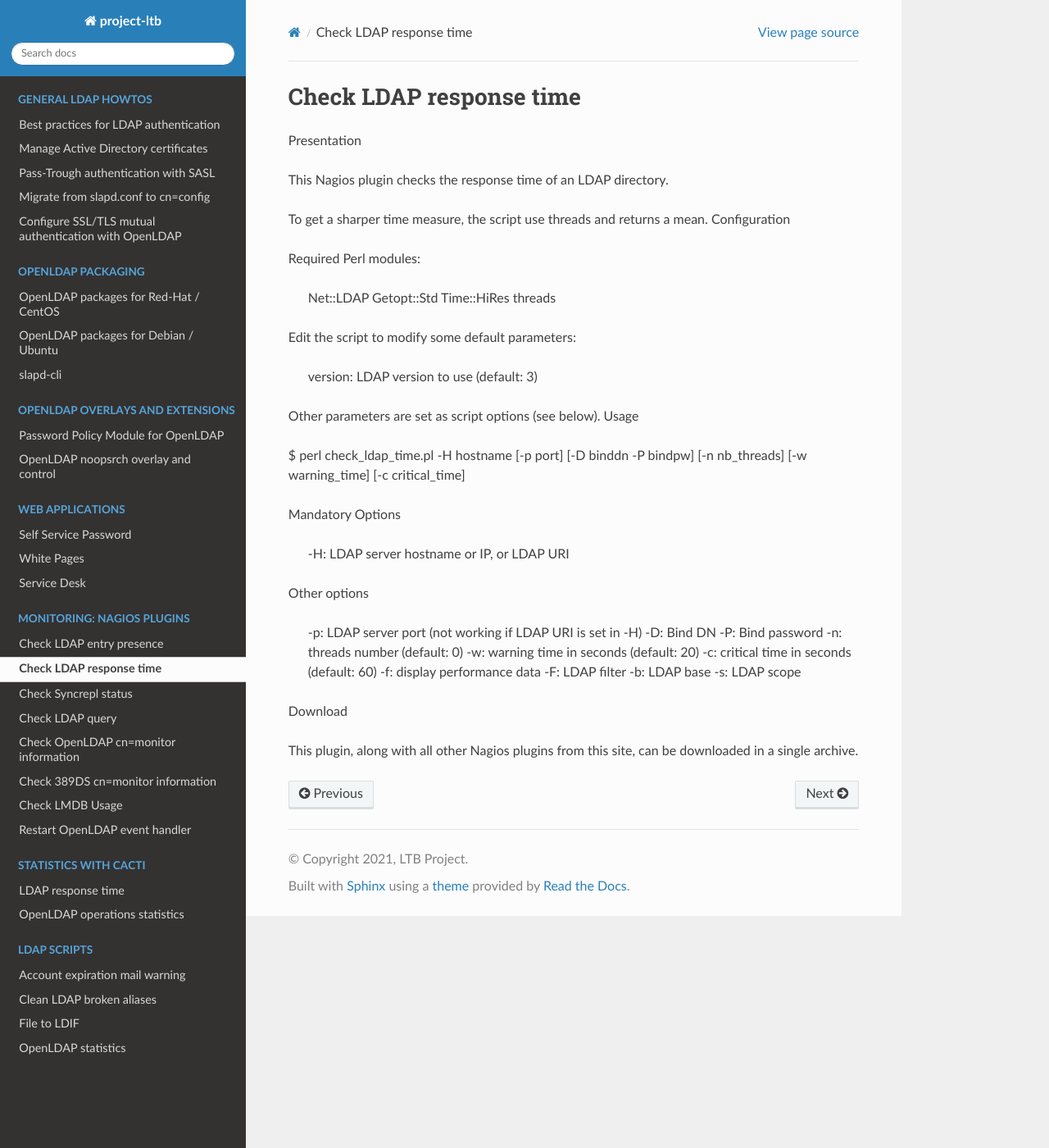
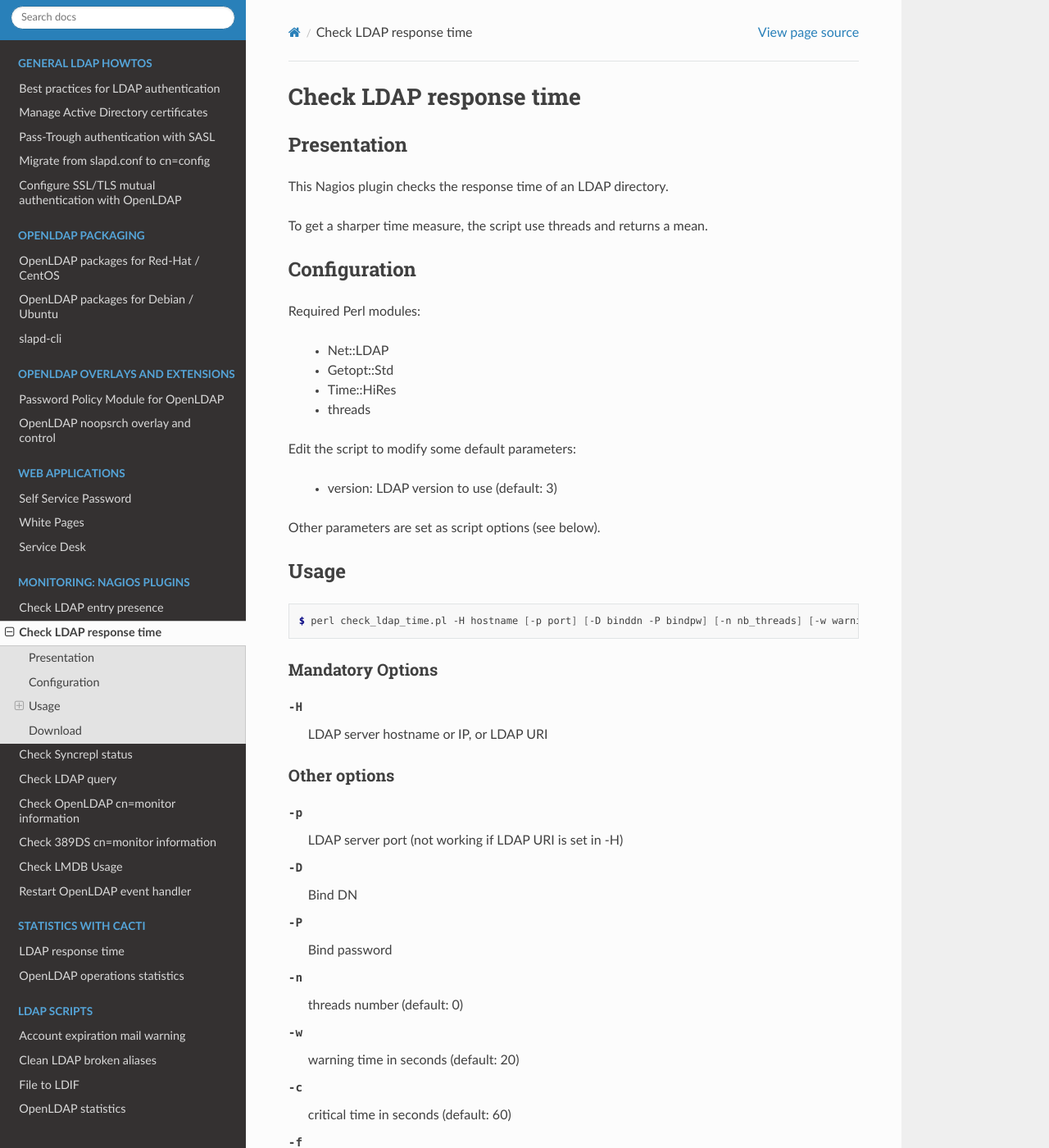
Before and after one commit to ltb-project/documentation, a Sphinx documentation site: the page built from source/check_ldap_time.rst, in a window 1280 px wide and 1400 px high. Shown: the whole window at 82% size. Built offline with Sphinx 7.4.7 and the Read the Docs theme 2.0.0, drawn with Linux system fonts in a browser that asks for light colours; some of the changed lines change nothing that is shown; some of the changed text lies outside the part shown.

Commit message:
fill check ldap time page

```diff
--- a/source/check_ldap_time.rst
+++ b/source/check_ldap_time.rst
@@ -3,45 +3,55 @@ Check LDAP response time
 ************************
 
 Presentation
+============
 
 This Nagios plugin checks the response time of an LDAP directory.
 
 To get a sharper time measure, the script use threads and returns a mean.
+
 Configuration
+=============
 
 Required Perl modules:
 
-    Net::LDAP
-    Getopt::Std
-    Time::HiRes
-    threads
+    * Net::LDAP
+    * Getopt::Std
+    * Time::HiRes
+    * threads
 
 Edit the script to modify some default parameters:
 
-    version: LDAP version to use (default: 3)
+    * version: LDAP version to use (default: 3)
 
 Other parameters are set as script options (see below).
+
 Usage
+=====
 
-$ perl check_ldap_time.pl -H hostname [-p port] [-D binddn -P bindpw] [-n nb_threads] [-w warning_time] [-c critical_time]
+.. code-block:: console
+
+   $ perl check_ldap_time.pl -H hostname [-p port] [-D binddn -P bindpw] [-n nb_threads] [-w warning_time] [-c critical_time]
 
 Mandatory Options
+-----------------
 
-    -H: LDAP server hostname or IP, or LDAP URI
+-H     LDAP server hostname or IP, or LDAP URI
 
 Other options
+-------------
 
-    -p: LDAP server port (not working if LDAP URI is set in -H)
-    -D: Bind DN
-    -P: Bind password
-    -n: threads number (default: 0)
-    -w: warning time in seconds (default: 20)
-    -c: critical time in seconds (default: 60)
-    -f: display performance data
-    -F: LDAP filter
-    -b: LDAP base
-    -s: LDAP scope
+-p    LDAP server port (not working if LDAP URI is set in -H)
+-D    Bind DN
+-P    Bind password
+-n    threads number (default: 0)
+-w    warning time in seconds (default: 20)
+-c    critical time in seconds (default: 60)
+-f    display performance data
+-F    LDAP filter
+-b    LDAP base
+-s    LDAP scope
 
 Download
+========
 
-This plugin, along with all other Nagios plugins from this site, can be downloaded in a single archive.
+This plugin, along with all other Nagios plugins from this site, can be `downloaded <https://ltb-project.org/download#monitoring>`_ in a single archive.
```
